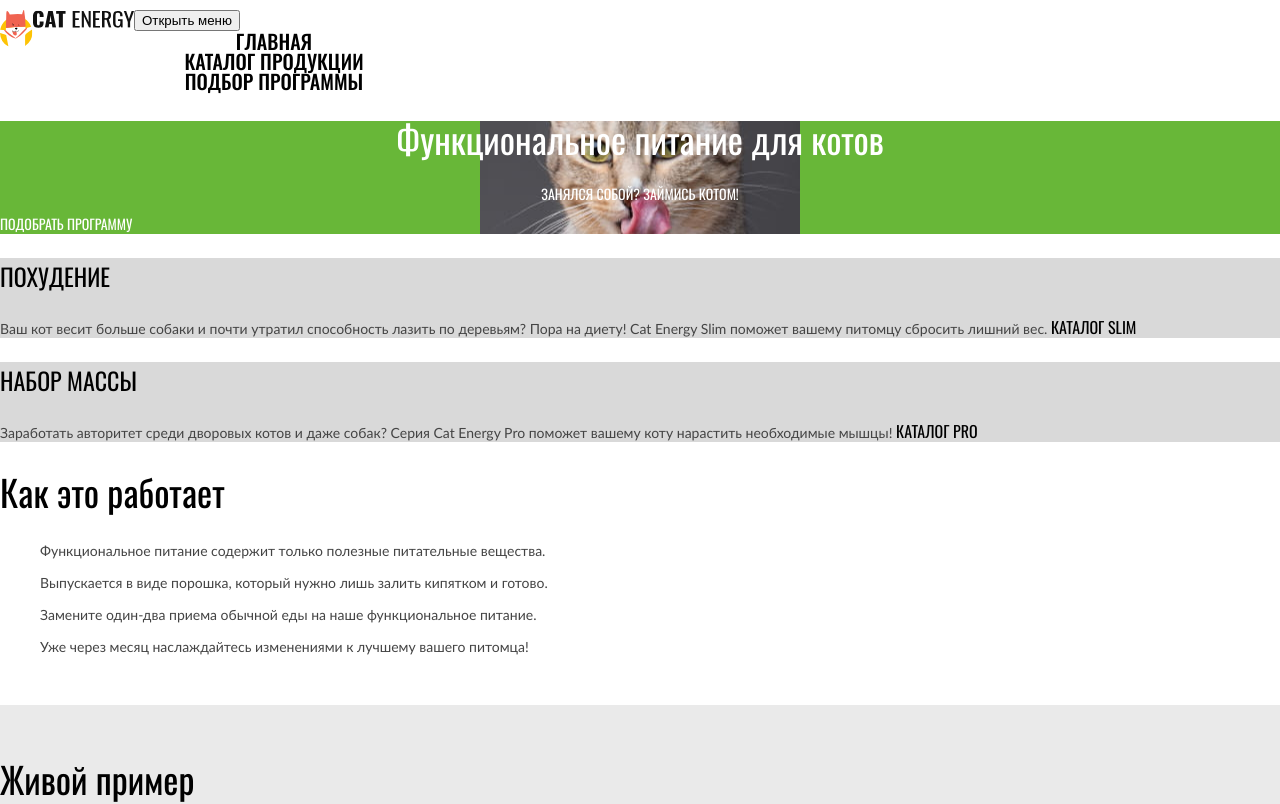
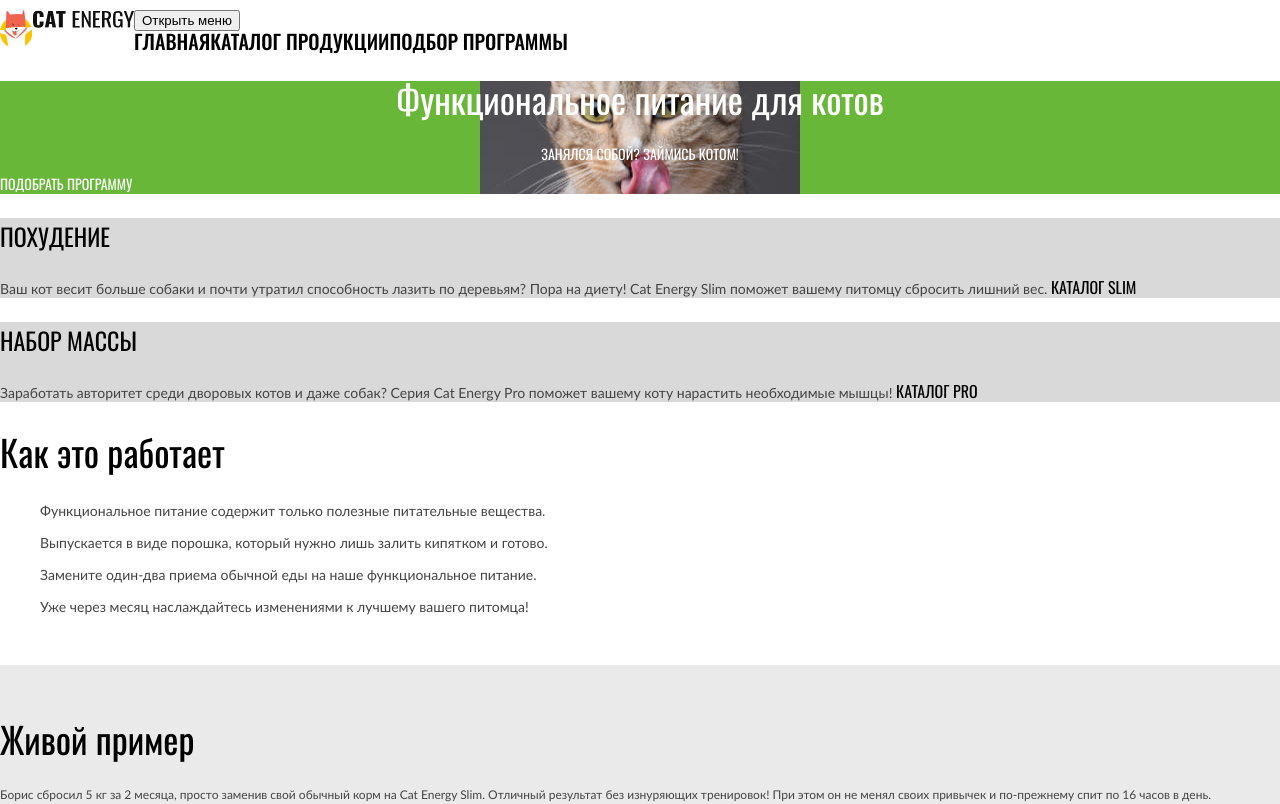
Before and after one commit to vetarara/2057771-cat-energy-28, a website: page source/index.html in a window 1280 px wide. Shown: the top 804 px of the page. Drawn offline with nearby package versions, Linux system fonts and the light colour scheme; files that its build step writes are made by us from their sources.

Commit message:
добавила флекс для навигации в планшете

```diff
--- a/source/less/blocks/main-nav.less
+++ b/source/less/blocks/main-nav.less
@@ -16,3 +16,11 @@
   color: @black;
   text-decoration: none;
 }
+
+
+@media (min-width: @tablet-width) {
+  .main-nav__list { //"главная-каталог-программа" встали в строку
+    display: flex;
+    flex-direction: row;
+  }
+}
```
